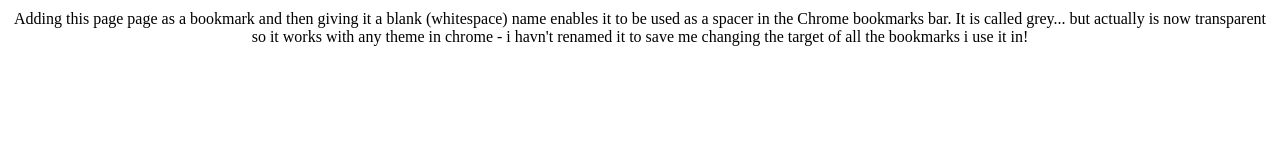
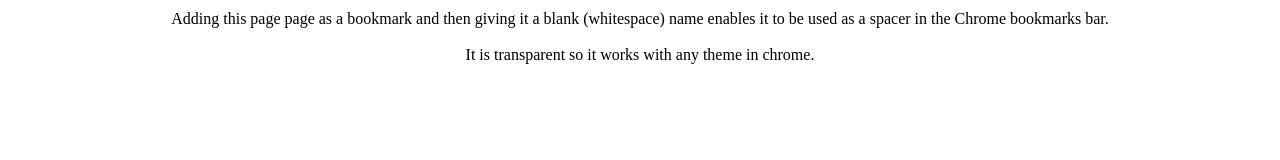
Before and after one commit to sparrowt/sparrowt.github.io, a plain HTML site: page icon-transparent.html in a window 1280 px wide. Drawn offline with Linux system fonts and the light colour scheme.

Commit message:
Updated text in transparent icon html file

```diff
--- a/icon-transparent.html
+++ b/icon-transparent.html
@@ -9,7 +9,8 @@
 
 <center>
 	Adding this page page as a bookmark and then giving it a blank (whitespace) name enables it to be used as a spacer in the Chrome bookmarks bar.
-	It is called grey... but actually is now transparent so it works with any theme in chrome - i havn't renamed it to save me changing the target of all the bookmarks i use it in!
+<br><br>
+	It is transparent so it works with any theme in chrome.
 </center>
 
 
```
